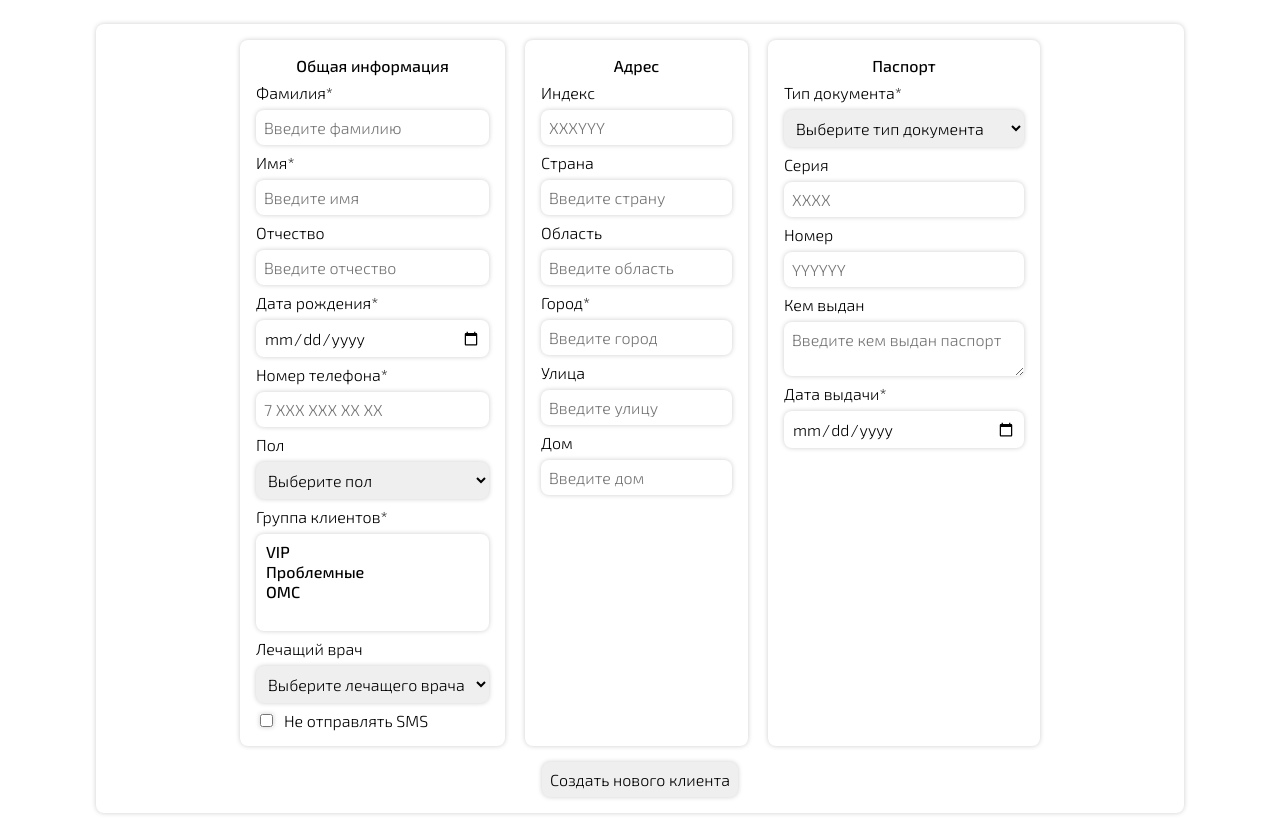
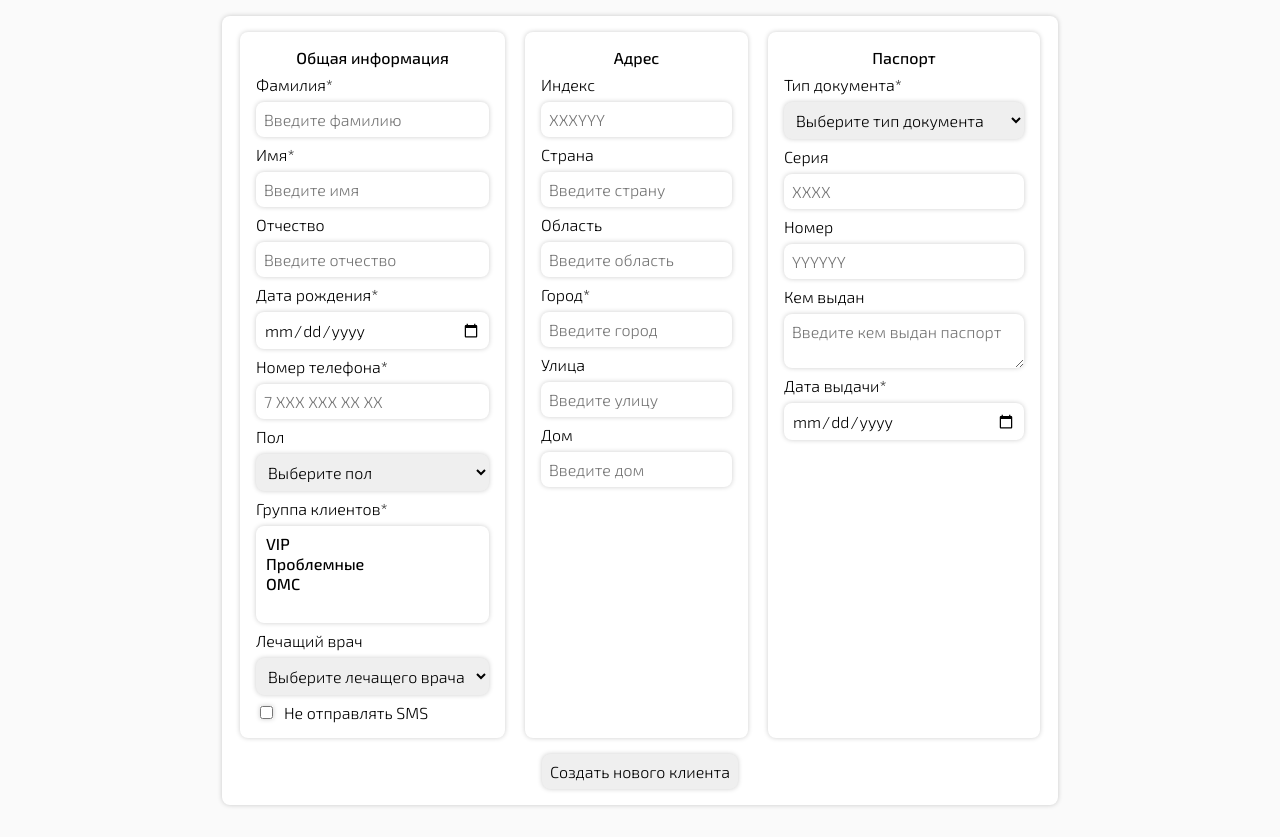
Before and after one commit to JazzmanDV/m-test-task-form, a Vue app: page / in a window 1280 px wide. Built offline with nearby package versions, Linux system fonts and the light colour scheme.

Commit message:
Улучшен внешний вид формы

```diff
--- a/src/App.vue
+++ b/src/App.vue
@@ -187,11 +187,14 @@ export default {
 };
 </script>
 
+<style lang="sass">
+body
+    margin: 0
+    background-color: #fafafa
+</style>
+
 <style scoped lang="sass">
 @import variables
-
-body
-    margin: 0
 
 .app
     font-family: "Exo 2", sans-serif
@@ -199,6 +202,7 @@ body
 
     box-sizing: border-box
 
+    width: fit-content
     max-width: 70rem
 
     margin-left: auto
@@ -218,6 +222,8 @@ body
 
     box-shadow: $primary-box-shadow
 
+    background-color: white
+
 .fieldsets-wrapper
     display: flex
     flex-wrap: wrap
```
